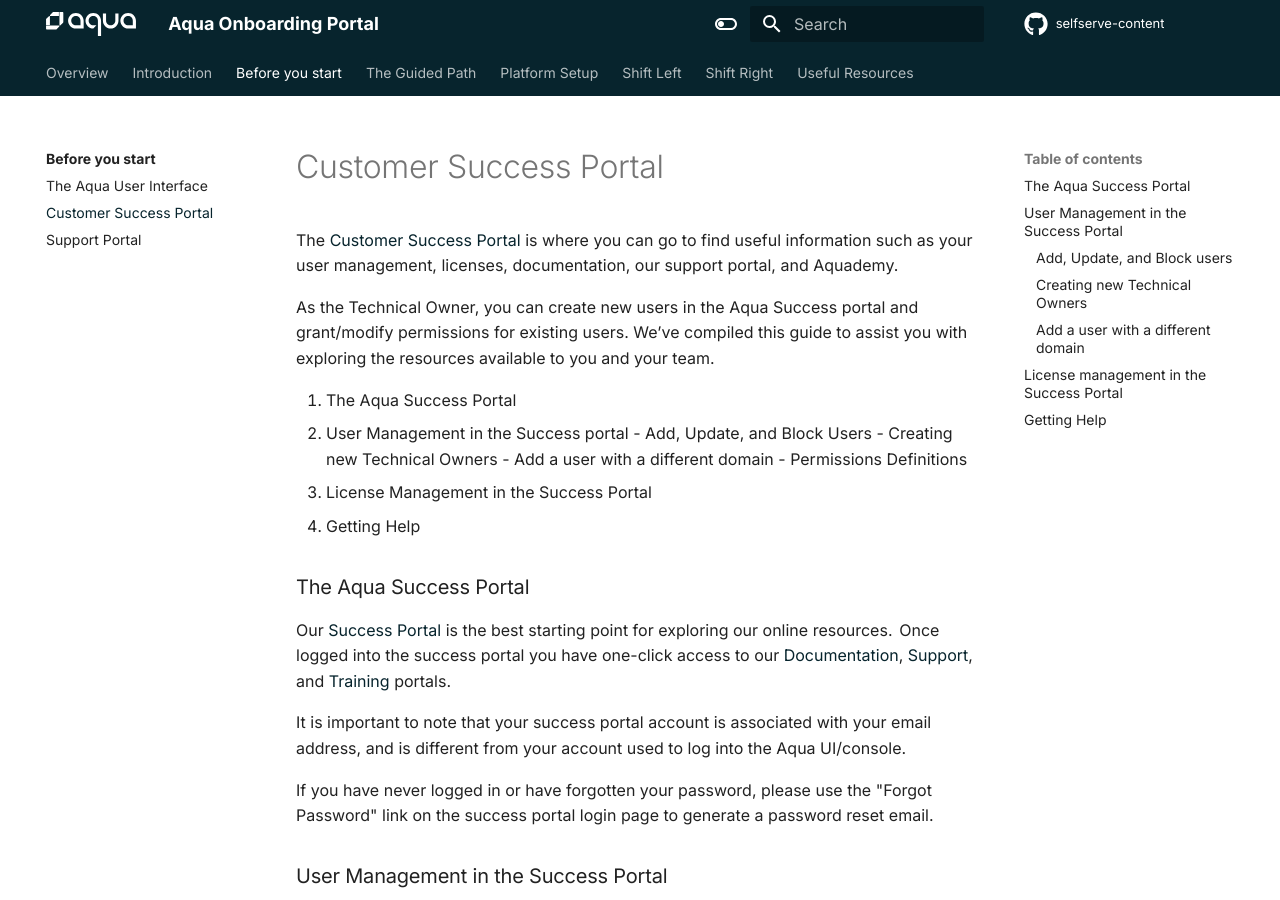
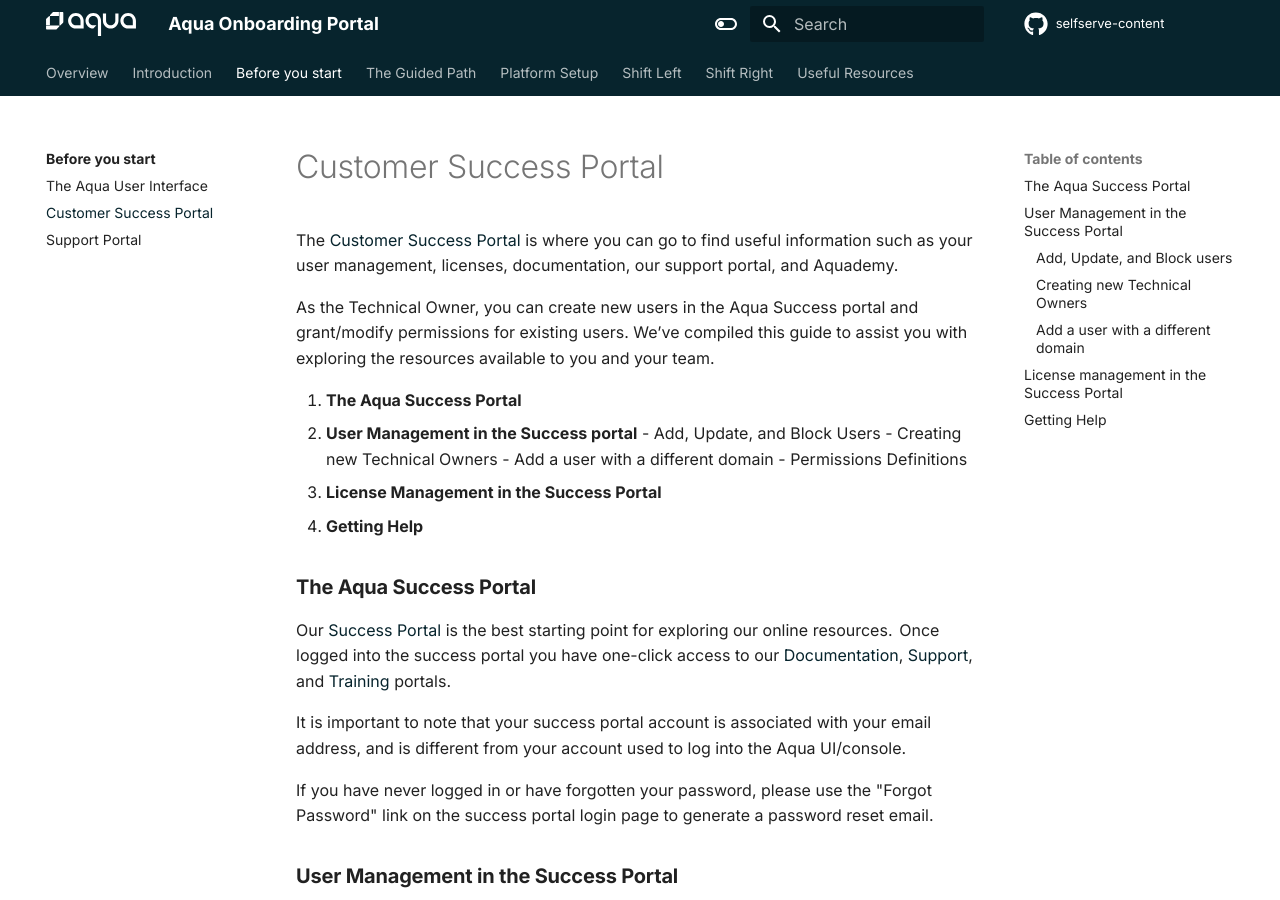
Before and after one commit to kenmccann/self-service, an MkDocs documentation site: the page built from docs/before/successportal.md, in a window 1280 px wide and 900 px high. Built offline with MkDocs 1.6.1 and Material for MkDocs 9.7.7, drawn with Linux system fonts in a browser that asks for light colours; a script that is not in the unit is left out; comment, search, counter and statistics services are not loaded.

Commit message:
Bolding Titles for clean look

```diff
--- a/docs/before/successportal.md
+++ b/docs/before/successportal.md
@@ -4,16 +4,16 @@ The [Customer Success Portal](https://success.aquasec.com) is where you can go t
 
 As the Technical Owner, you can create new users in the Aqua Success portal and grant/modify permissions for existing users.  We’ve compiled this guide to assist you with exploring the resources available to you and your team.
 
-1. The Aqua Success Portal
-2. User Management in the Success portal
+1. **The Aqua Success Portal**
+2. **User Management in the Success portal**
     - Add, Update, and Block Users
     - Creating new Technical Owners
     - Add a user with a different domain
     - Permissions Definitions
-3. License Management in the Success Portal
-4. Getting Help
+3. **License Management in the Success Portal**
+4. **Getting Help**
 
-### The Aqua Success Portal
+### **The Aqua Success Portal**
 
 Our [Success Portal](https://success.aquasec.com) is the best starting point for exploring our online resources.  Once logged into the success portal you have one-click access to our [Documentation](https://docs.aquasec.com), [Support](https://support.aquasec.com), and [Training](https://aquademy.aquasec.com) portals.
 
@@ -22,7 +22,7 @@ It is important to note that your success portal account is associated with your
 If you have never logged in or have forgotten your password, please use the "Forgot Password" link on the success portal login page to generate a password reset email.
 
 
-### User Management in the Success Portal
+### **User Management in the Success Portal**
 
 Our Support team has written some Knowledge Base articles regarding how to manage users in the Aqua Success portal.  Follow the link below for step-by-step instructions on the process, with screenshots!
 
@@ -31,23 +31,23 @@ Our Support team has written some Knowledge Base articles regarding how to manag
 This section will describe the steps on how to add, update and block users from the Aqua Success Portal. Please follow [**this link**](https://support.aquasec.com/support/solutions/articles/16000104357-user-management-in-the-aqua-success-portal) for all the details.
 
 
-#### Creating new Technical Owners
+#### **Creating new Technical Owners**
 
 You may notice that you don’t have the option to create other Technical Owners; this is by design as a security precaution.
 
 That said, we understand that more than one Technical Owner per account may be needed.  In order to ensure the provisioning of new Technical Owners is properly documented, please open a support ticket with the request and our team will be glad to assist you.
 
-#### Add a user with a different domain
+#### **Add a user with a different domain**
 
 By default, you are only able to add new users with the same domain suffix as the original Technical Owner.  This is by design as a security precaution.
 
 If you need to add a user with a different domain suffix, please open a support ticket with the request and our team will be able to assist you with this.  Once the first user with the new domain has been created, the domain suffix will be available for subsequent new users.
 
-### License management in the Success Portal
+### **License management in the Success Portal**
 
 As the Technical Owner, you (and any other users with the “license” permission) can view your purchased Aqua license keys via the Success portal.  Simply navigate to https://success.aquasec.com/#/licenses (you can also access this page when logged into the Success portal by clicking on the User icon in the upper right and selecting “Licenses” from the drop-down menu).
 
 For instructions on how to apply your new license key(s), please refer to https://docs.aquasec.com/docs/settings-licenses#section-add-an-aqua-security-software-license
 
-### Getting Help
+### **Getting Help**
 If you have questions or need assistance with user creation and management, license management, or anything else, please open a support ticket and we are happy to help.
```
Also changed, not shown: docs/before/userinterface.md (+4 -4 lines).
